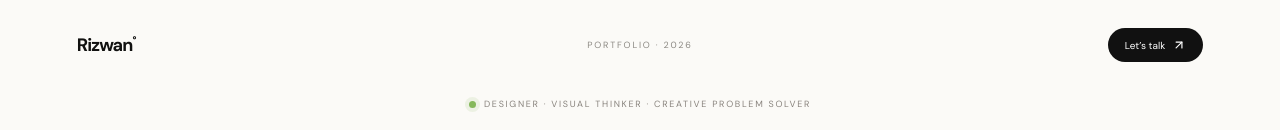
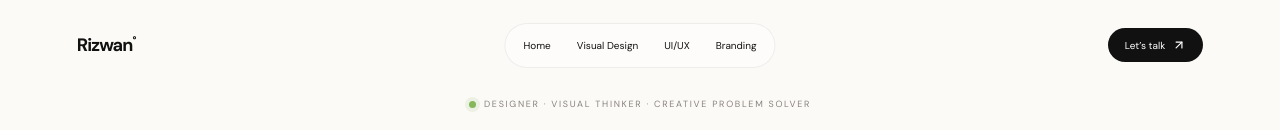
Before and after one commit to Rizzu01/port-folio, a Next.js app: page / in a window 1280 px wide. Shown: the top 130 px of the page. Built offline with nearby package versions, Linux system fonts and the light colour scheme; a web font is replaced by a local one.

Commit message:
Restore hero navigation bar

```diff
--- a/app/page.tsx
+++ b/app/page.tsx
@@ -3,7 +3,7 @@ import { ArrowRight, ArrowUpRight, Mail, Palette, PanelsTopLeft, Printer, Sparkl
 
 export default function Home() {
   return <main className="site-shell"><div className="page-frame portfolio-frame">
-    <header className="topbar"><a className="brand" href="#home">Rizwan<span>°</span></a><div className="nav-pill hero-nav-label">PORTFOLIO · 2026</div><a className="app-link" href="mailto:rizwankhan36200@gmail.com">Let’s talk <ArrowUpRight size={14}/></a></header>
+    <header className="topbar"><a className="brand" href="#home">Rizwan<span>°</span></a><nav className="nav-pill" aria-label="Main navigation"><a href="#home">Home</a><a href="#visual-design">Visual Design</a><a href="#ui-ux">UI/UX</a><a href="#branding">Branding</a></nav><a className="app-link" href="mailto:rizwankhan36200@gmail.com">Let’s talk <ArrowUpRight size={14}/></a></header>
     <section className="hero portfolio-hero" id="home">
       <div className="hero-copy"><div className="portfolio-eyebrow"><span className="availability-dot"/> DESIGNER · VISUAL THINKER · CREATIVE PROBLEM SOLVER</div><h1>Designing with<br/><em>meaning & feeling.</em></h1><p className="hero-subtitle">I’m Rizwan Khan — a designer focused on visual communication, branding,<br className="desktop-break"/> digital experiences, and thoughtful UI/UX.</p><div className="hero-actions"><a className="button button-dark" href="#experience">Explore my work <ArrowRight size={16}/></a><a className="button button-light" href="mailto:rizwankhan36200@gmail.com"><Mail size={15}/> Get in touch</a></div></div>
       <div className="orbit-stamp"><span className="stamp-top">DESIGN WITH INTENT</span><span className="stamp-star">✳</span><span className="stamp-bottom">STAY CURIOUS</span></div>
```
